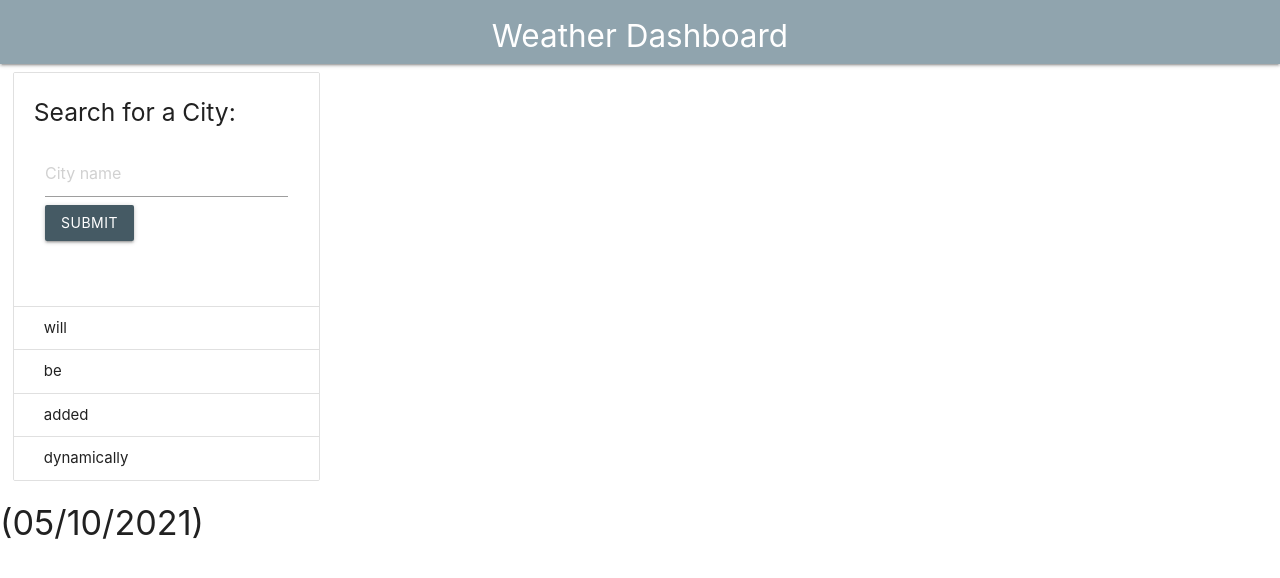
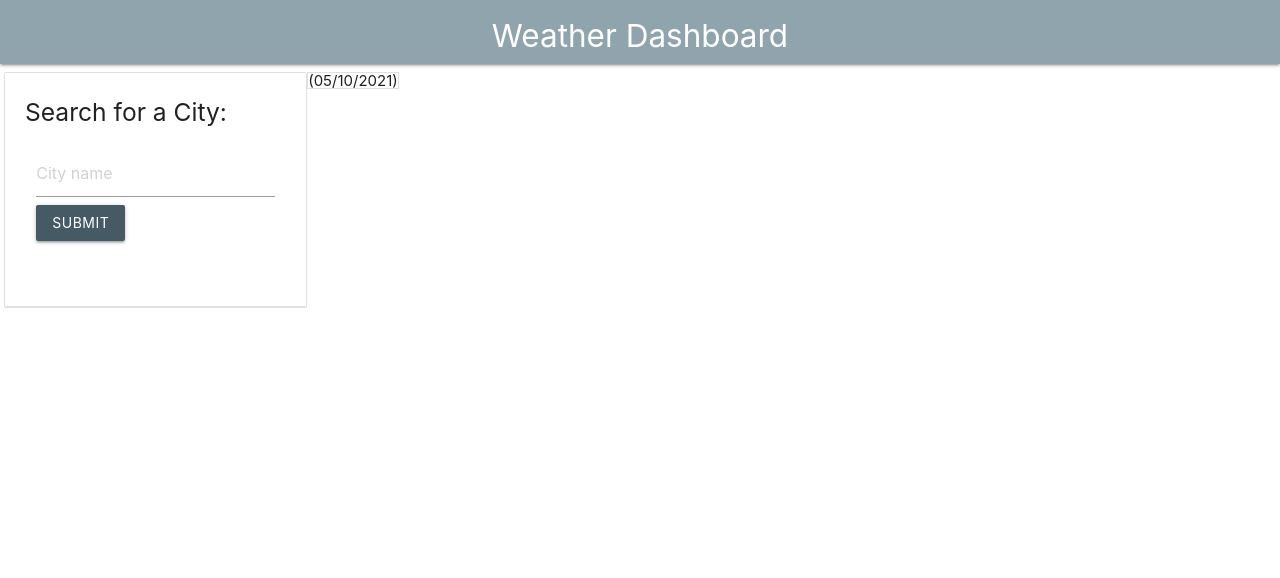
Before and after one commit to monstertruckdog/weather-dashboard, a plain HTML site: page index.html in a window 1280 px wide. Both pictures are taken after a click on the link "SUBMIT". Drawn offline with nearby package versions, Linux system fonts and the light colour scheme.

Commit message:
Update styling to containers

```diff
--- a/assets/css/style.css
+++ b/assets/css/style.css
@@ -1,22 +1,31 @@
 .container-all {
-    display: flex;
-    flex-direction: row;
+    display: inline-flex;
+    flex-direction: column;
     flex-flow: nowrap;
     justify-content: space-evenly;
+    align-items: flex-start;
+
 }
 
 .container-aside {
     width: 24vw;
     margin-left: 1%;
-    flex:auto;
 }
 
-.current-container {
-    flex: 0 0 40vw;
+.container-master-weather {
+    margin-top: 8px;
+    display: flex;
+    flex-direction: column;
+    flex-flow: nowrap;
+    justify-content: space-evenly;
+}
+
+.current-weather-container {
+    flex: 0 0 calc(100vw - 26vw);
 }
 
 #current-container-dynamic {
-    border: 2px #455a64;
+    border: 1px solid #E0E0E0;
 }
 
 #header-text {
--- a/assets/js/script.js
+++ b/assets/js/script.js
@@ -1,4 +1,4 @@
-var currentWeather = $('.current-container');
+var currentWeather = $('.current-weather-container');
 // var currentWeatherBorder = $('#current-container-dynamic');
 var currentWeatherHeadCity = $('<h4>');
 var currentWeatherHeadDate = $('<span>');
@@ -11,16 +11,24 @@ var currentDate = moment().format('MM/DD/YYYY');
 var cityName
 
 function getCurrentWeather() {
-    currentWeather.append(currentWeatherHeadCity);
+
     currentWeather.attr('id', 'current-container-dynamic');
     currentWeatherHeadCity.text(cityName);
-    currentWeatherHeadCity.append(currentWeatherHeadDate)
-    currentWeatherHeadDate.text(' (' + currentDate + ')');
+    currentWeatherHeadDate.text(currentDate);
+    console.log(`from getCurrentWeather - CITY NAME:  ${cityName}`);
+    console.log(`from getCurrentWeather - CURRENT DATE:  ${currentDate}`);
+    // currentWeatherHeadDate.text(' (' + currentDate + ')');
+
+    // currentWeather.append(currentWeatherHeadCity);
+    //currentWeatherHeadCity.append(currentWeatherHeadDate)currentWeather.append(currentWeatherHeadCity);
+    currentWeather.append(cityName + ' <span id="current-date">(' + currentDate + ')</span>');
+
+
 
 };
 
 function getCityValue() {
-    cityName = $('#city-entry').value;
+    cityName = $('#city-entry').val();
     console.log(`cityName SUBMITTED:  ${cityName}`);
     getCurrentWeather()
 };
--- a/index.html
+++ b/index.html
@@ -32,7 +32,40 @@
 
 
         <main>
-            <div class="container-all"></div>
+            <!--
+            <aside class="container-aside">
+                <ul class="collection with-header tainer-aside">
+                    <li class="collection-header">
+                        <h5>Search for a City:</h5>
+                        <div class="row">
+                            <form class="col s12">
+                                <div class="row">
+                                    <div class="input-field col s12">
+                                        <input placeholder="City name" id="city-entry" type="text" class="validate">
+                                        <a class="btn blue-grey darken-2" id="submit-btn" onclick="getCityValue()">Submit</a>
+                                    </div>
+                                </div>
+                            </form>
+                        </div>
+                    </li>
+                    <li class="collection-item">will</li>
+                    <li class="collection-item">be</li>
+                    <li class="collection-item">added</li>
+                    <li class="collection-item">dynamically</li>
+                </ul>
+            </aside>
+            <div class="container-all">
+                <div class="all-weather-container">
+                    <div class="current-container">
+
+                    </div>
+
+                    <div class="fiveday-container">
+
+                    </div>
+                </div>
+            </div> -->
+            <div class="container-all">
                 <aside class="container-aside">
                     <ul class="collection with-header tainer-aside">
                         <li class="collection-header">
@@ -48,20 +81,23 @@
                                 </form>
                             </div>
                         </li>
+                        <!--ADD THE FOLLOWING DYNAMICALLY-->
+                        <!--
                         <li class="collection-item">will</li>
                         <li class="collection-item">be</li>
                         <li class="collection-item">added</li>
-                        <li class="collection-item">dynamically</li>
+                        <li class="collection-item">dynamically</li>-->
                     </ul>
                 </aside>
+                <div class="container-master-weather">
+                    <div class="all-weather-container">
+                        <div class="current-weather-container">
 
-                <div class="all-weather-container">
-                    <div class="current-container">
+                        </div>
 
-                    </div>
+                        <div class="fiveday-container">
 
-                    <div class="fiveday-container">
-
+                        </div>
                     </div>
                 </div>
             </div>
```
